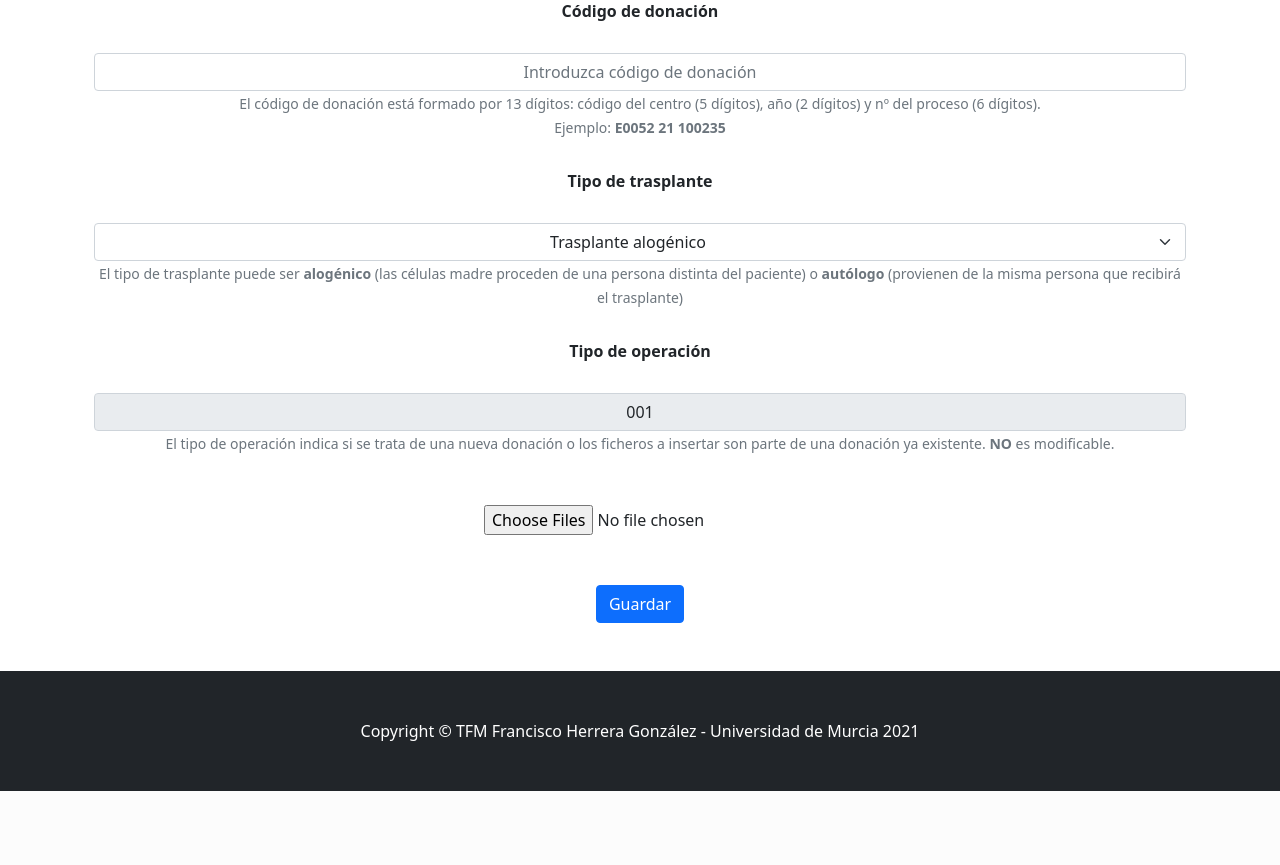
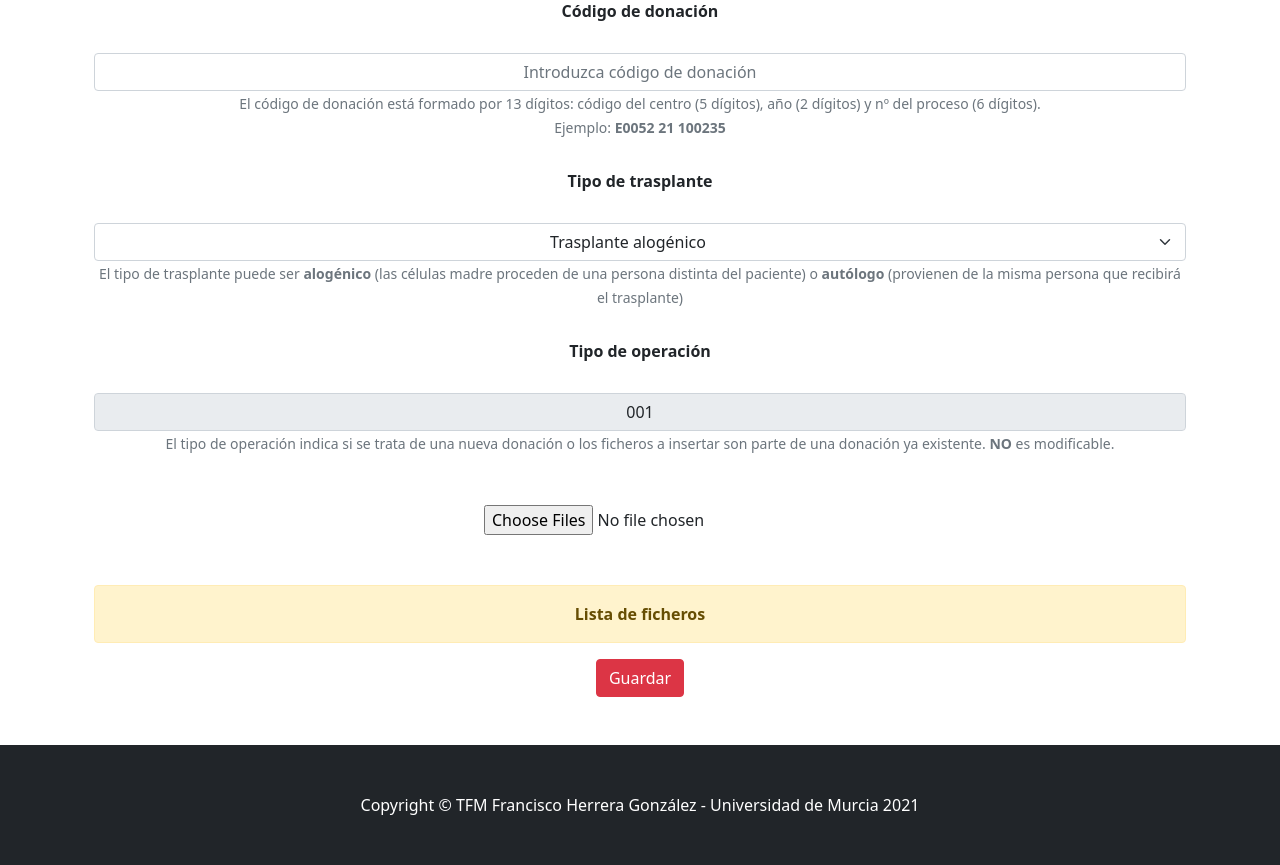
Before and after one commit to francisco-herrera-bioinformatica/tfm-bioinformatica-arrixaca, a Django app: template proyecto_web_python/proyecto_web_python_app/templates/proyecto_web_python_app/donaciones.html in a window 1280 px wide; the page is wider, and only the part inside the window is pictured. Shown: the part 205-1070 px from the top of that part. Before the commit the page ends 996 px from the top of that part, so only its background shows below. Run offline with Django 3.2, Linux system fonts and the light colour scheme; the template is opened without the code that fills it, so the values that code supplies are empty; some libraries are stand-ins or nearby versions.

Commit message:
Correcciones apartado de donaciones y añadida lista de ficheros

```diff
--- a/proyecto_web_python/proyecto_web_python/urls.py
+++ b/proyecto_web_python/proyecto_web_python/urls.py
@@ -21,4 +21,5 @@ from proyecto_web_python_app import views # Importar las views desde el director
 urlpatterns = [
     path('admin/', admin.site.urls),
     path('', include('proyecto_web_python_app.urls')),
+    path('accounts/', include('django.contrib.auth.urls')),
 ]
--- a/proyecto_web_python/proyecto_web_python_app/templates/proyecto_web_python_app/donaciones.html
+++ b/proyecto_web_python/proyecto_web_python_app/templates/proyecto_web_python_app/donaciones.html
@@ -61,7 +61,8 @@
                         <input type="file" class="custom-file-input" id="documentos" name="documentos" multiple
                             required>
                     </div>
-                    <button type="submit" class="btn btn-primary">Guardar</button>
+                    <div style="padding:bottom: 10px" class="alert alert-warning" role="alert" id="file-list"><strong>Lista de ficheros</strong></div>
+                    <button type="submit" class="btn btn-danger">Guardar</button>
                 </form>
             </div>
         </div>
@@ -113,12 +114,51 @@
                         <input type="file" class="custom-file-input" id="documentos" name="documentos" multiple
                             required>
                     </div>
-                    <button type="submit" class="btn btn-primary">Guardar</button>
+                    <div style="padding:bottom: 10px" class="alert alert-warning" role="alert" id="file-list"><strong>Lista de ficheros</strong></div>
+                    <button type="submit" class="btn btn-danger">Guardar</button>
                 </form>
-
             </div>
         </div>
     </div>
 </div>
 
+<script>
+    (function () {
+        var filesUpload = document.getElementById("documentos"),z
+        fileList = document.getElementById("file-list");
+
+// Función encargada de añadir un nuevo fichero a la lista
+function uploadFile (file) {
+    var li = document.createElement("li"),
+        div = document.createElement("div"),
+        reader,
+        xhr,
+        fileInfo;
+    li.appendChild(div);
+    fileInfo = "<div class=\"neutral\">Documento: <strong>" + file.name + "</strong> con tamaño <strong>" + parseInt(file.size / 1024, 10) + "</strong> kb.</div>";
+    div.innerHTML = fileInfo;
+    fileList.appendChild(div);
+}
+
+// Función encargada de recorrer la lista de ficheros
+function traverseFiles (files) {
+    if (typeof files !== "undefined") {
+        for (var i=0, l=files.length; i<l; i++) {
+            uploadFile(files[i]);
+        }
+    }
+    else {
+        fileList.innerHTML = "<div class=\"neutral\">Your browser does not support Multiple File Upload, but you can still upload your file. We recommend you to upload to a more modern browser, like <a href=\"http://google.com/chrome\" target=\"_blank\">Google Chrome</a> for example.<div>";
+    }
+}
+
+filesUpload.addEventListener("change", function () {
+    document.getElementById('file-list').innerHTML = "<strong>Lista de ficheros</strong>";
+    traverseFiles(this.files);
+}, false);
+
+
+     })();
+</script>
+
 {% endblock %}
```
Also changed, not shown: 2 other files.
